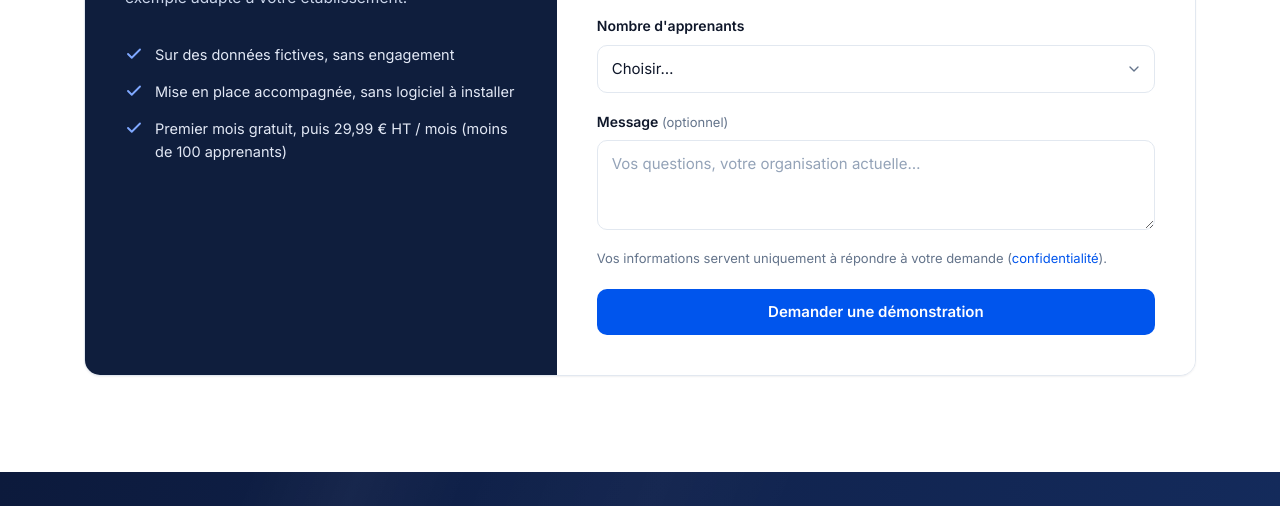
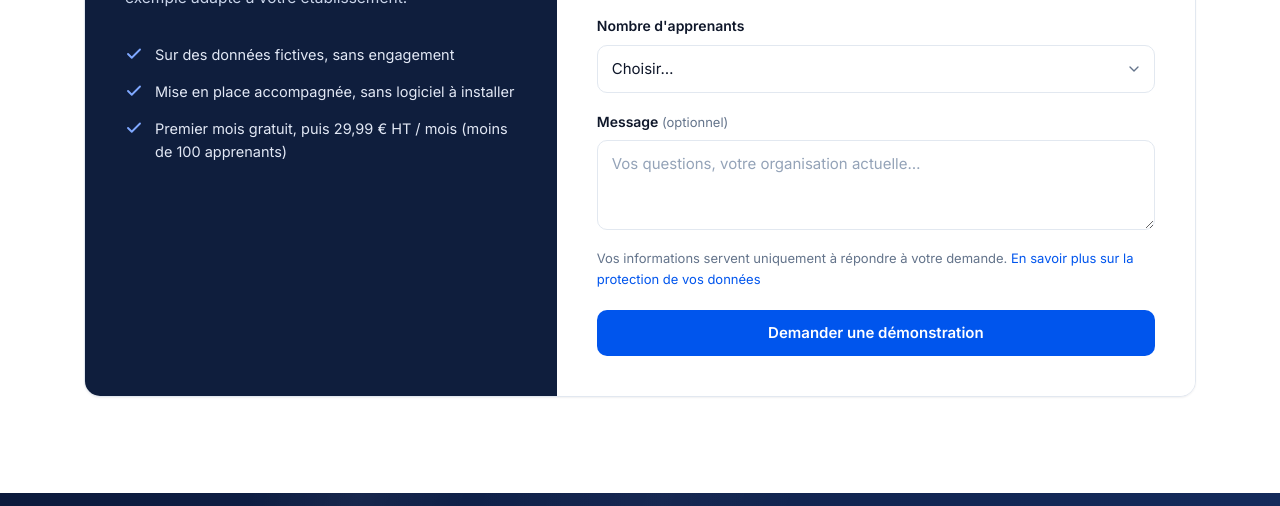
Before and after one commit to hichouss/scoolea-site, a plain HTML site: page public/index.html in a window 1280 px wide. Shown: the part 6665-7171 px from the top of the page. Drawn offline with Linux system fonts and the light colour scheme.

Commit message:
Site vitrine : textes de la section contact

```diff
--- a/public/index.html
+++ b/public/index.html
@@ -415,8 +415,8 @@
             <input id="f-site" name="site_web" type="text" tabindex="-1" autocomplete="off" />
           </div>
           <p class="form-legal">
-            Vos informations servent uniquement à répondre à votre demande
-            (<a href="/confidentialite">confidentialité</a>).
+            Vos informations servent uniquement à répondre à votre demande.
+            <a href="/confidentialite">En savoir plus sur la protection de vos données</a>
           </p>
           <button class="btn btn-primary form-submit" type="submit">Demander une démonstration</button>
           <div class="form-status" role="status" aria-live="polite"></div>
```
